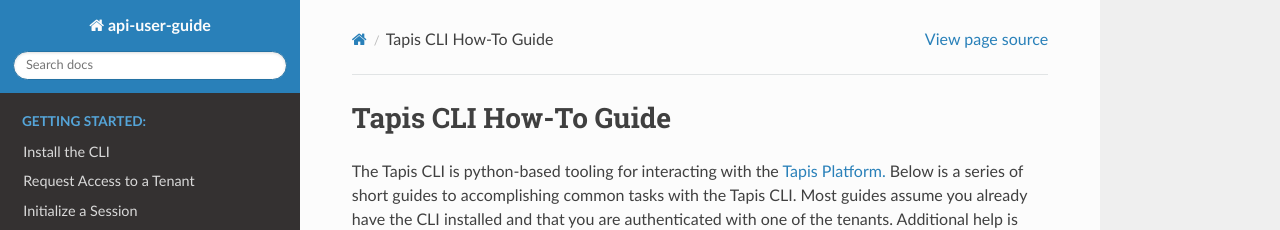
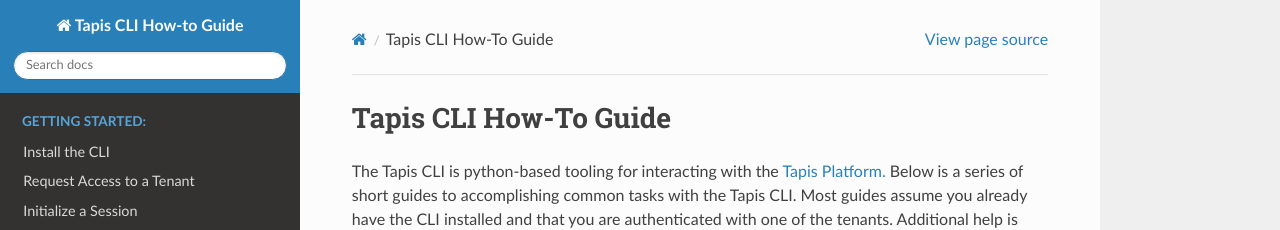
Before and after one commit to TACC-Cloud/tapis-cli-how-to-guide, a Sphinx documentation site: the page built from docs/index.rst, in a window 1280 px wide. Shown: the top 230 px of the page. Built offline with Sphinx 7.4.7 and the Read the Docs theme 2.0.0, drawn with Linux system fonts in a browser that asks for light colours.

Commit message:
updating title and version in conf.py

```diff
--- a/docs/conf.py
+++ b/docs/conf.py
@@ -17,12 +17,12 @@
 
 # -- Project information -----------------------------------------------------
 
-project = 'api-user-guide'
+project = 'Tapis CLI How-to Guide'
 copyright = '2020, Texas Advanced Computing Center'
 author = 'Texas Advanced Computing Center'
 
 # The full version, including alpha/beta/rc tags
-release = '1.0.0'
+release = '1.0.0.0a10'
 
 
 # -- General configuration ---------------------------------------------------
```
